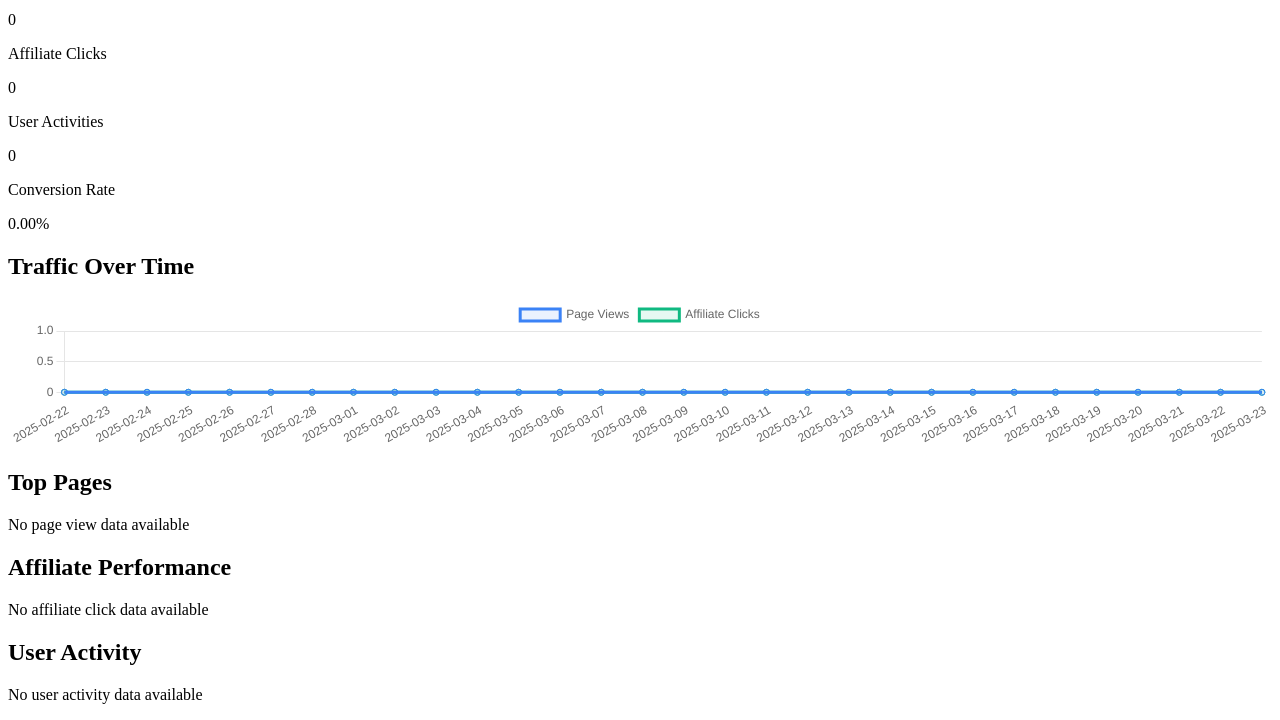
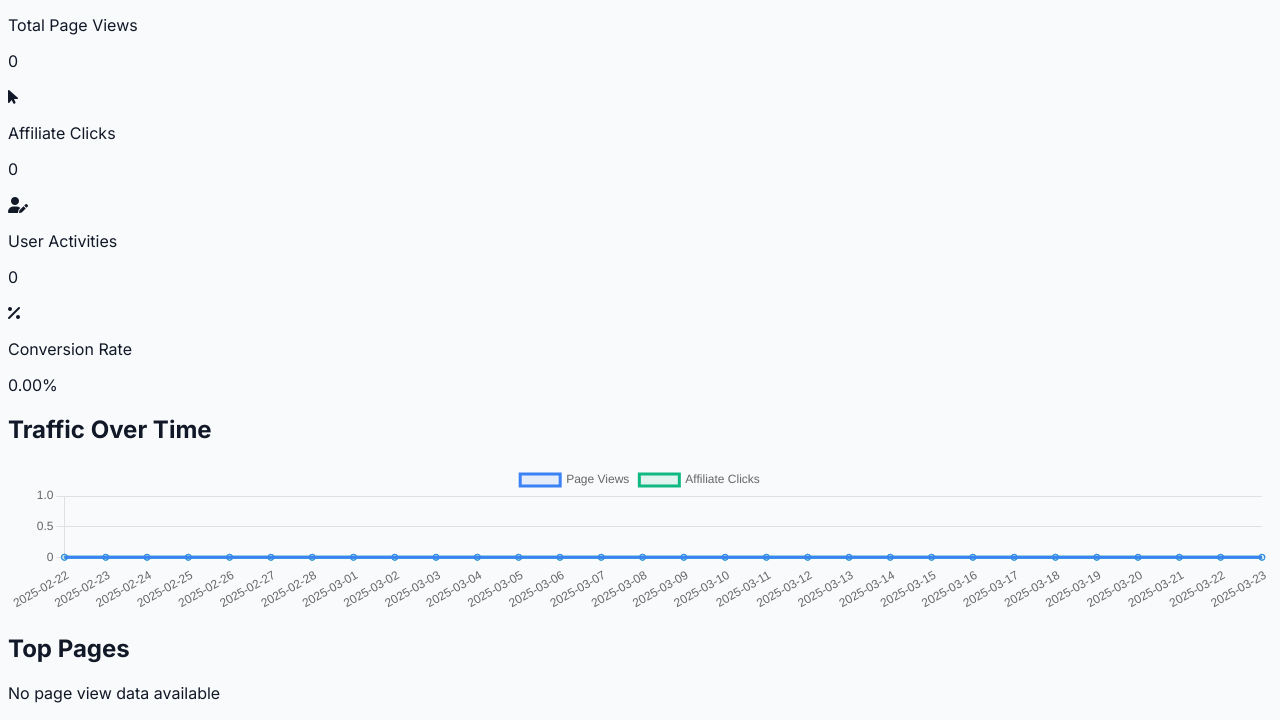
Before and after one commit to mmacri/homefitrecovery, a plain HTML site: page admin/analytics.html in a window 1280 px wide. Shown: the part 147-867 px from the top of the page. Drawn offline with nearby package versions, Linux system fonts and the light colour scheme.

Commit message:
Add HTML structure and styles for analytics dashboard page

```diff
--- a/admin/analytics.html
+++ b/admin/analytics.html
@@ -1,5 +1,18 @@
 <!-- Analytics Dashboard -->
-<div class="analytics-dashboard space-y-8">
+<!DOCTYPE html>
+<html lang="en">
+<head>
+  <meta charset="UTF-8">
+  <meta name="viewport" content="width=device-width, initial-scale=1.0">
+  <title>Email Marketing - Recovery Essentials Admin</title>
+  <link rel="stylesheet" href="css/styles.css">
+  <link rel="stylesheet" href="css/email-marketing-theme.css">
+  <link href="https://fonts.googleapis.com/css2?family=Inter:wght@400;500;600;700&display=swap" rel="stylesheet">
+  <script src="https://cdn.jsdelivr.net/npm/chart.js"></script>
+  <link rel="stylesheet" href="https://cdnjs.cloudflare.com/ajax/libs/font-awesome/6.0.0-beta3/css/all.min.css">
+</head>
+<body>
+  <div class="analytics-dashboard space-y-8">
   <div class="flex justify-between items-center">
     <h1 class="text-2xl font-bold text-gray-900">Analytics Dashboard</h1>
 
@@ -196,3 +209,5 @@
 <!-- Analytics scripts -->
 <script src="js/analytics.js"></script>
 <script src="js/analytics-dashboard.js"></script>
+</body>
+</html>
```
